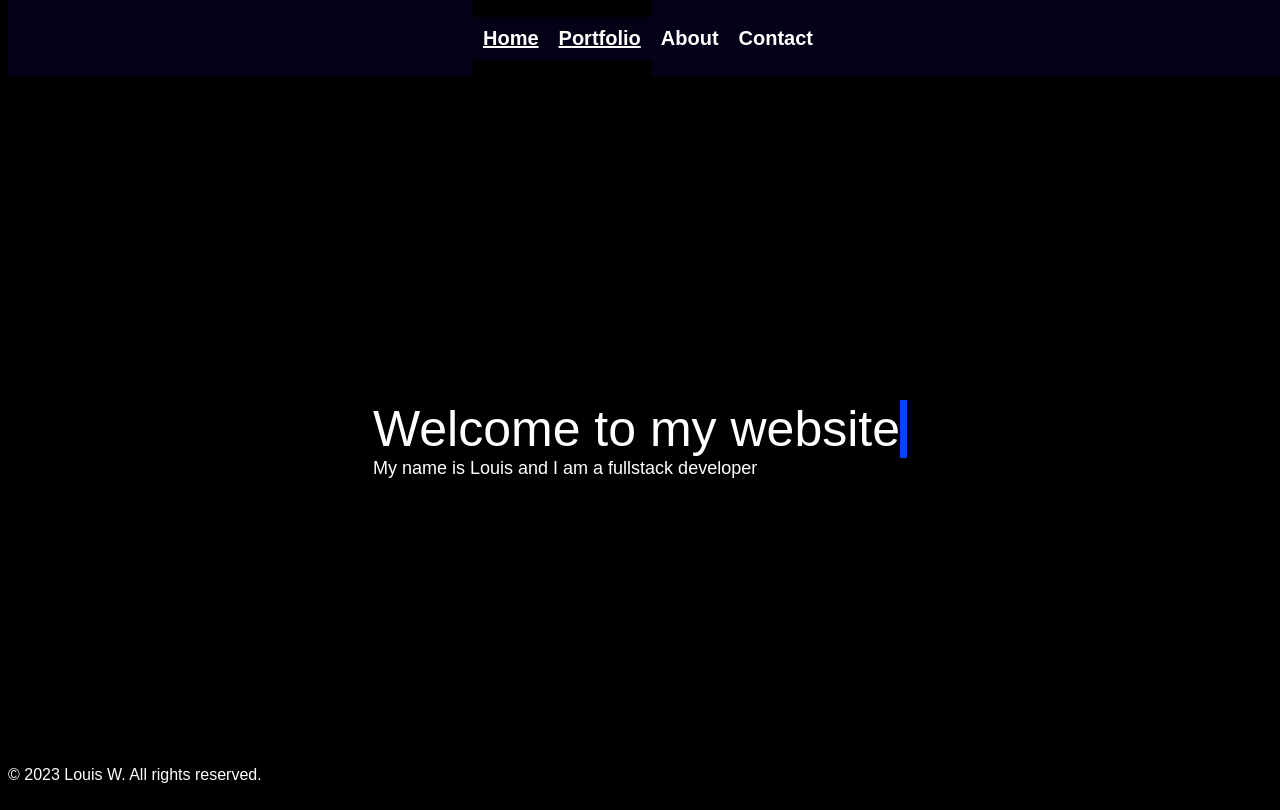
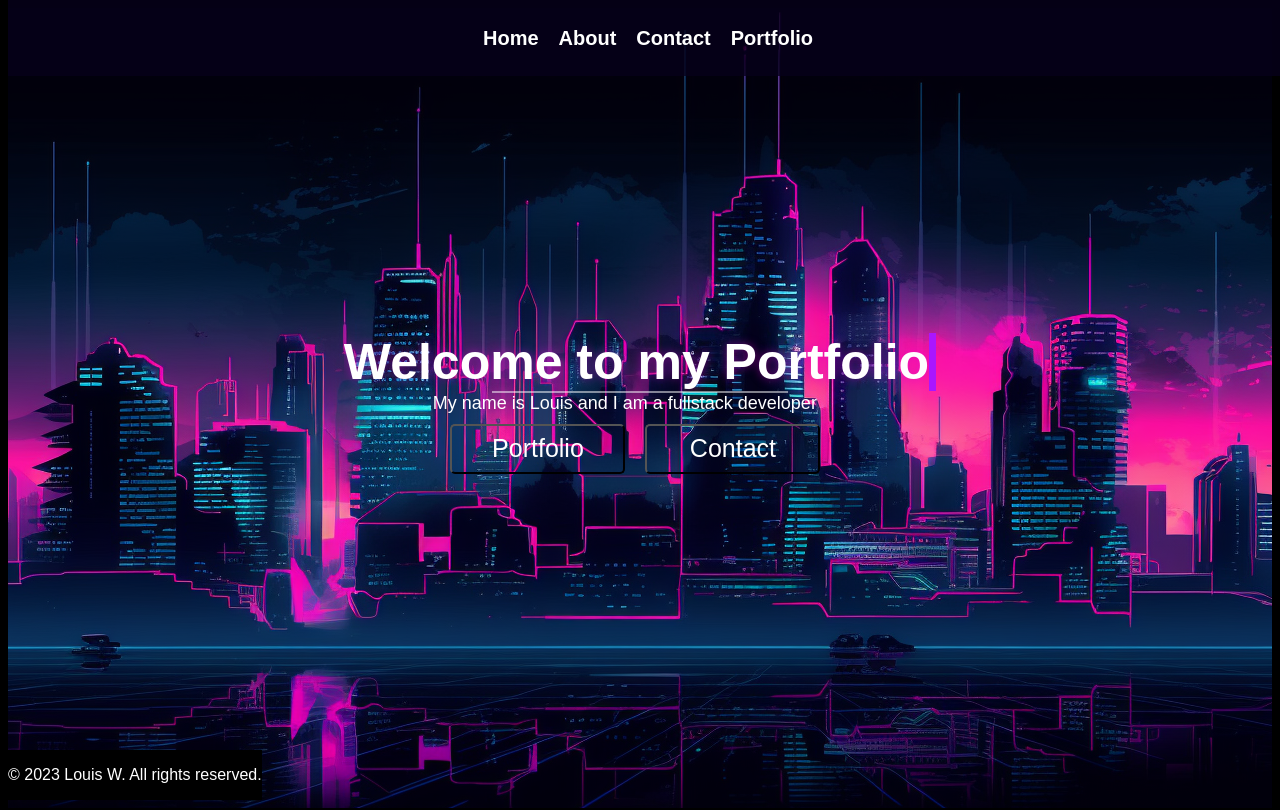
Before and after one commit to LouisWdev/Louis-react-portfolio, a React (Vite) app: page / in a window 1280 px wide. Shown: the top 810 px of the page. Built offline with nearby package versions, Linux system fonts and the light colour scheme.

Commit message:
Styled the welcome page

```diff
--- a/src/Pages/Contact.tsx
+++ b/src/Pages/Contact.tsx
@@ -2,7 +2,7 @@ import React, { useState } from 'react';
 import styled from 'styled-components';
 
 const Section = styled.div`
-     height: 100vh;
+     height: 50vh;
      display: flex;
 `;
 
@@ -17,7 +17,7 @@ const Form = styled.form`
 `;
 
 const FormGroup = styled.div`
-  margin-bottom: 20px;
+  margin-bottom: 10px;
 `;
 
 const Label = styled.label`
--- a/src/Pages/Home.tsx
+++ b/src/Pages/Home.tsx
@@ -1,7 +1,6 @@
 //REACT
-import React, { useState, useEffect } from 'react';
+import {useState, useEffect} from 'react';
 import styled, { keyframes } from 'styled-components';
-import  Link  from 'react-scroll';
 
 //PAGES
 import About from "./About";
@@ -11,17 +10,18 @@ import Contact from "./Contact"
 import BackgroundImg from '../assets/images/HomeBackground.png'
 
 
+ const BackgroundSection = styled.div`
+      height: 100vh;
+      display: flex;
+      background-image: url(${BackgroundImg});
+      justify-content: center;
+      align-items: center;
+      display: flex;
+      background-position: center;
+ `;
+
  const Section = styled.div`
       height: 100vh;
-      display: flex;
-      justify-content: center;
-      align-items: center;
- `;
-
- const Background = styled.div`
-      display: flex;
-      background-image: url(${BackgroundImg});
-      background-position: center;
  `;
 
 
@@ -31,30 +31,64 @@ const typingAnimation = keyframes`
 `;
 
 const blinkCaretAnimation = keyframes`
-  from, to { border-color: transparent }
-  50% { border-color: rgb(0, 68, 255); }
 `;
 
 const Container = styled.div`
-  margin-top: 5%;
-  display: flex;
+  background-color: rgba(0, 0, 0, 0); /* Set a transparent background color */
 `;
 
+
 const Text = styled.div`
+  font-weight: bold;
+  background-color: rgba(0, 0, 0, 0); /* Set a transparent background color */
+  text-shadow: 0 0 10px rgba(216, 0, 205, 0.5); /* Adjust the color and size for the glow effect */
   font-size: 50px;
+  color: #ffffff;
+  opacity: 100%;
   white-space: nowrap;
   display: flex;
   overflow: hidden;
-  border-right: .15em solid rgb(0, 24, 2);
+  border-right: .15em solid rgb(170, 22, 255);
   animation: ${typingAnimation} 3.5s steps(40, end),
              ${blinkCaretAnimation} 0.75s step-end infinite;
+
+`;
+
+const BreakLine = styled.div`
+      margin-left: 25%;
+      width: 50%;
+      height: 2px; /* Set the height of the separate line */
+      background-color: rgba(255, 255, 255, 0.5); /* Color of the separate line */
 `;
 
 const SubText = styled.div`
+   margin-left: 15%;
+   background-color: rgba(0, 0, 0, 0); /* Set a transparent background color */
    font-size: large;
 `;
 
+const BtnPortfolio = styled.button`
+     margin: 10px;
+     margin-left: 18%;
+     font-size: 25px;
+     cursor: pointer;
 
+     background-color: transparent;
+     border-radius: 5px;
+     height: 50px;
+     width: 175px;
+`;
+
+const BtnContact = styled.button`
+     margin: 10px;
+     font-size: 25px;
+     cursor: pointer;
+
+     background-color: transparent;
+     border-radius: 5px;
+     height: 50px;
+     width: 175px;
+`;
 
 const Home = () => {
   const [showText, setShowText] = useState(false);
@@ -69,19 +103,21 @@ const Home = () => {
 
   return (
     <>
-    <Section id='home'>
-    <Container>
-       <Background>
-       <div>
+    <Section>
+    <BackgroundSection id='home'>
+       <Container>
          <Text>
-          {showText ? 'Welcome to my website' : ''}
+          {showText ? 'Welcome to my Portfolio' : ''}
          </Text>
-        <SubText>
-          My name is Louis and I am a fullstack developer
-        </SubText>
-       </div>
-       </Background>
-      </Container>
+           <BreakLine/>
+            <SubText>
+              My name is Louis and I am a fullstack developer
+            </SubText>
+            <BtnPortfolio>Portfolio</BtnPortfolio>
+            <BtnContact>Contact</BtnContact>
+       </Container>
+
+      </BackgroundSection>
       </Section>
         <Section>
           <About />
--- a/src/components/Navbar.tsx
+++ b/src/components/Navbar.tsx
@@ -21,7 +21,7 @@ const Button = styled.h2`
   list-style: none;
   display: flex;
   font-size: 20px;
-  background-color: rgba(7, 0, 27, 0.8);
+  background-color: rgba(0, 0, 0, 0); /* Set a transparent background color */
   padding: 10px;
   border: none;
   cursor: pointer;
@@ -38,11 +38,12 @@ const Button = styled.h2`
 const Navbar = () => {
   return (
     <NavbarContainer>
-      <Link to="/"><Button>Home</Button></Link>
-      {/*Link to Portfolio Section*/}
-      <Link to="Portfolio"><Button>Portfolio</Button></Link>
+      <Link to="/" style={{ textDecoration: 'none', backgroundColor: 'transparent'}}>
+        <Button>Home</Button></Link>
       <Button>About</Button>
       <Button>Contact</Button>
+      {/*Link to Portfolio Section*/}
+      <Link to="Portfolio" style={{ textDecoration: 'none', backgroundColor: 'transparent'}}><Button>Portfolio</Button></Link>
    </NavbarContainer>
   )
 }
```
